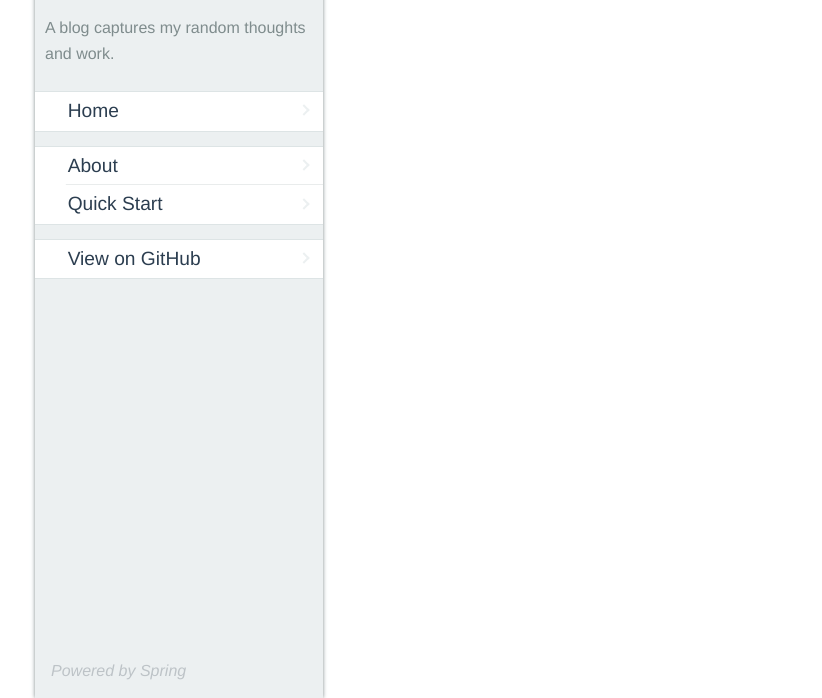
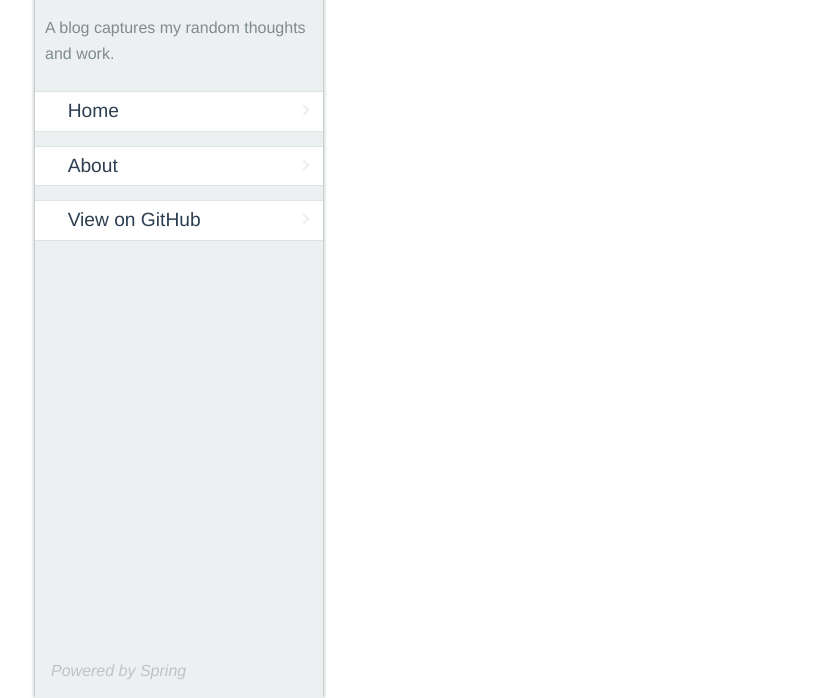
Before and after one commit to emAmazed/redlamp, a website: page index.html in a window 1280 px wide. Shown: the part 102-800 px from the top of the page, without its empty margins (29-851 px from the left). Drawn offline with Linux system fonts and the light colour scheme.

Commit message:
remove manual intro page

```diff
--- a/index.html
+++ b/index.html
@@ -33,8 +33,7 @@ $.extend(spring.config, {
   repo: 'redlamp',
   // custom page
   pages: [
-    {name: 'About', number: 1},
-    {name: 'Quick Start', number: 2}
+    {name: 'About', number: 1}
   ]
 })
 </script>
```
